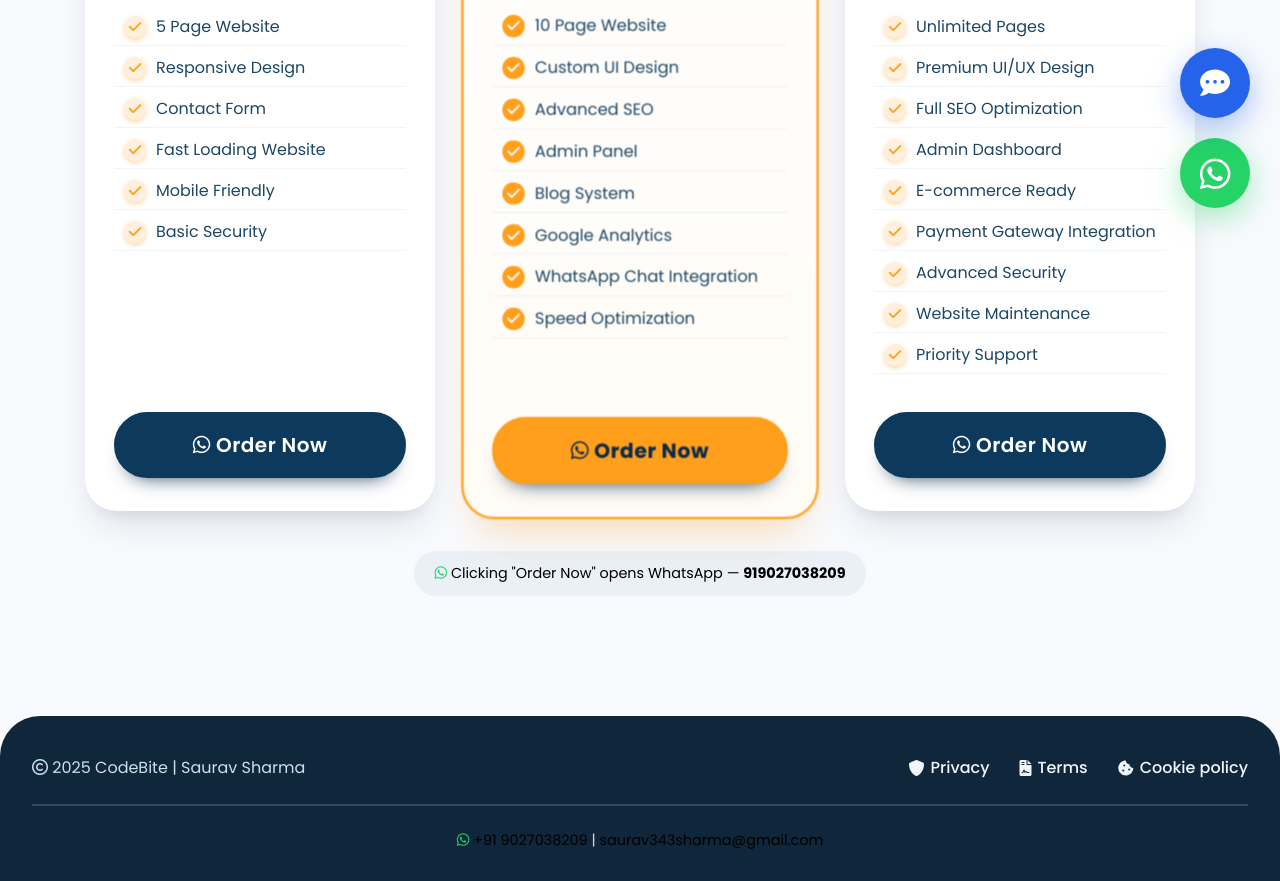
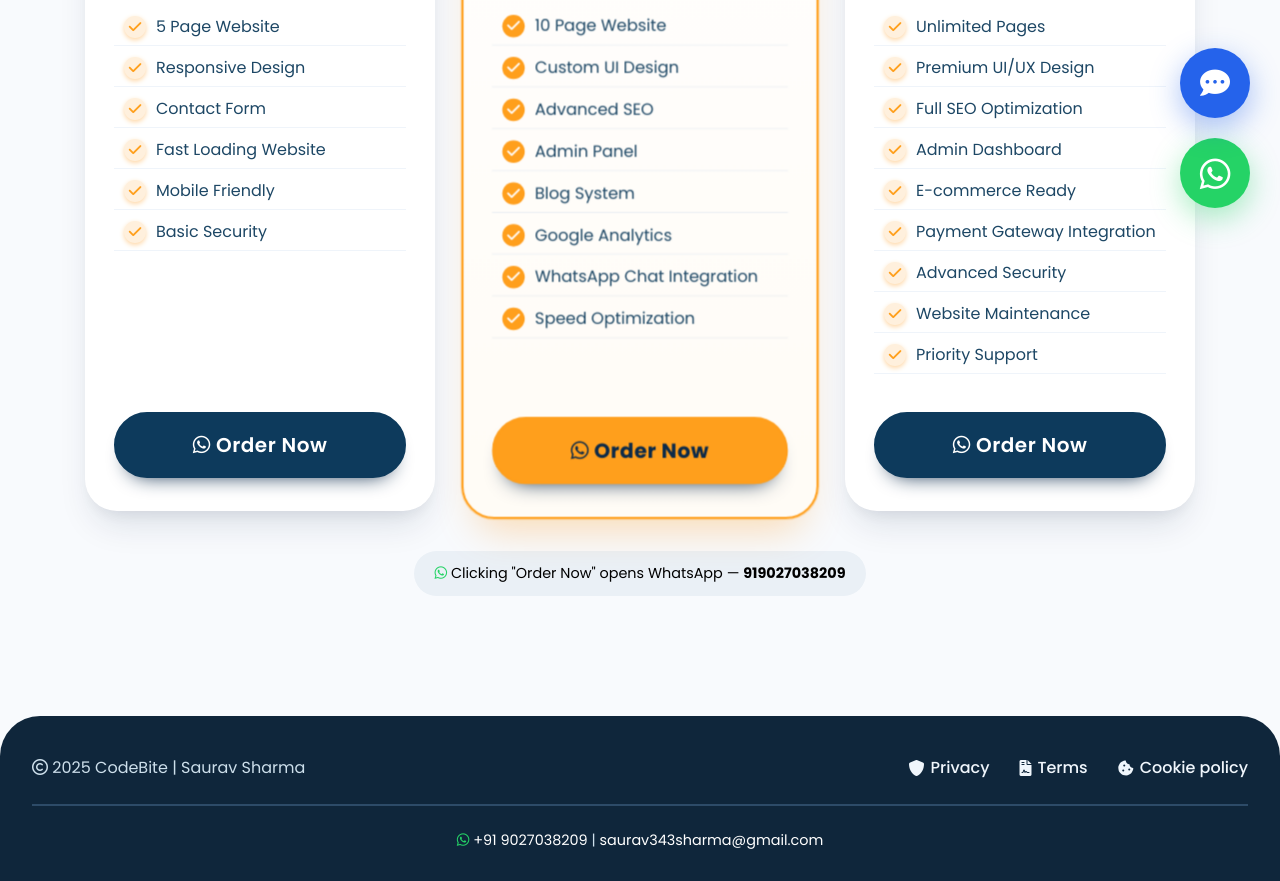
Before and after one commit to sauravsharma-glitch/CODEBITE_WEBSITE, a website: page price.html in a window 1280 px wide. Shown: the part 562-1443 px from the top of the page. Drawn offline with Linux system fonts and the light colour scheme.

Commit message:
Update price.html

```diff
--- a/price.html
+++ b/price.html
@@ -1145,8 +1145,8 @@ hr {
         <hr>
         <div style="text-align:center; font-size:0.9rem;">
             <i class="fab fa-whatsapp" style="color:#25D366;"></i>
-            <a href="https://wa.me/919027038209" target="_blank" style="color:black; text-decoration:none;">+91 9027038209</a> |
-            <a href="mailto:saurav343sharma@gmail.com" style="color:black; text-decoration:none;">saurav343sharma@gmail.com</a>
+            <a href="https://wa.me/919027038209" target="_blank" style="color:white; text-decoration:none;">+91 9027038209</a> |
+            <a href="mailto:saurav343sharma@gmail.com" style="color:white; text-decoration:none;">saurav343sharma@gmail.com</a>
         </div>
     </div>
 </footer>
```
